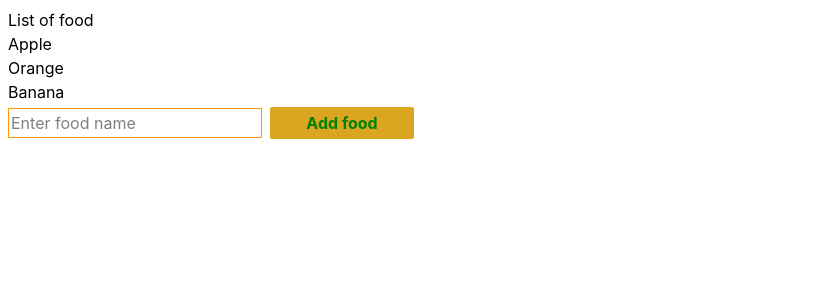
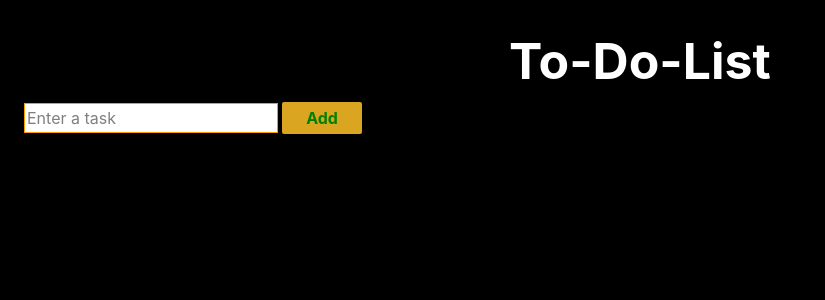
Before and after one commit to loixrang/react-app, a React (Vite) app: page / in a window 1280 px wide. Shown: the top 300 px of the page, without its empty margins (0-825 px from the left). Built offline with nearby package versions, Linux system fonts and the light colour scheme.

Commit message:
feat: add ToDoList component with task management functionality and update styles

```diff
--- a/src/App.tsx
+++ b/src/App.tsx
@@ -1,11 +1,10 @@
-import MyComponent from "./components/MyComponent";
-// import BlackJack from "./components/BlackjackGame";
+import ToDoList from "./components/ToDoList";
 
 function App() {
+
   return (
     <>
-      <MyComponent/>
-      {/* <BlackJack name="Akpabio" chips={145}/> */}
+      <ToDoList/>
     </>
   );
 }
--- /dev/null
+++ b/src/components/ToDoList.tsx
@@ -0,0 +1,73 @@
+import { useState } from "react";
+
+const ToDoList = () => {
+  const [tasks, setTask] = useState<string[]>([]);
+  const [newTasks, setNewTask] = useState("");
+
+  function handleInputChange(event) {
+    setNewTask(event.target.value);
+  }
+  function addTask() {
+    if (newTasks.trim() !== "") {
+      setTask((prev) => [...prev, newTasks]);
+      setNewTask("");
+    }
+  }
+  function removeTask(index: number) {
+    const updatedTasks = tasks.filter((_, i) => i !== index);
+    setTask(updatedTasks);
+  }
+  function moveTaskUp(index: number) {
+    if (index > 0) {
+      const updatedTasks = [...tasks];
+      [updatedTasks[index], updatedTasks[index - 1]] = [
+        updatedTasks[index - 1],
+        updatedTasks[index],
+      ];
+      setTask(updatedTasks);
+    }
+  }
+  function moveTaskDown(index: number) {
+    if (index < tasks.length - 1) {
+      const updatedTasks = [...tasks];
+      [updatedTasks[index], updatedTasks[index + 1]] = [
+        updatedTasks[index + 1],
+        updatedTasks[index],
+      ];
+      setTask(updatedTasks);
+    }
+  }
+
+  return (
+    <div className="m-6">
+      <h1>To-Do-List</h1>
+      <div>
+        <input
+          type="text"
+          placeholder="Enter a task"
+          value={newTasks}
+          onChange={handleInputChange}
+        />
+        <button onClick={addTask}>Add</button>
+      </div>
+      <ol>
+        {tasks.map((task, index) => (
+          <li key={index}>
+            <span className="text">{task}</span>
+            <button className="delete-btn" onClick={() => removeTask(index)}>
+              Delete
+            </button>
+            <button className="move-btn" onClick={() => moveTaskUp(index)}>
+              ☝️
+            </button>
+            <button className="move-btn" onClick={() => moveTaskDown(index)}>
+              👇
+            </button>
+          </li>
+        ))}
+      </ol>
+    </div>
+  );
+};
+
+export default ToDoList;
--- a/src/index.css
+++ b/src/index.css
@@ -1,15 +1,53 @@
 @import "tailwindcss";
+body {
+  background-color: black;
+  color: white;
+}
 
 .active {
   @apply bg-blue-600 text-white
+}
+h1 {
+  font-size: 50px;
+  text-align: center;
+  font-weight: bolder;
 }
 button {
   font-weight: 700;
   margin: 0.2em 0;
   border: none;
-  width: 9em;
+  width: 5em;
   height: 2em;
   color: green;
   background-color: goldenrod;
   border-radius: 2px;
+  cursor: pointer;
 }
+li {
+  text-align: center;
+  font-size: 1.3rem;
+  padding: 3px;
+  border: 3px solid hsla(0, 0%, 85%, 0.75);
+  background-color: hsl(0, 0%, 97%);
+  margin-bottom: 5px;
+  display: flex;
+  align-items: center;
+  border-radius: 5px;
+  color: black;
+}
+.text {
+  flex: 1;
+}
+.delete-btn, .move-btn {
+  background-color: blue;
+  width: 4em;
+  margin-left: 5px;
+  padding: 0px 5px;
+}
+.delete-btn {
+  background-color: red;
+  color: black;
+}
+input {
+  @apply mr-1 border border-amber-500 p-0.5 bg-white text-black
+}
```
